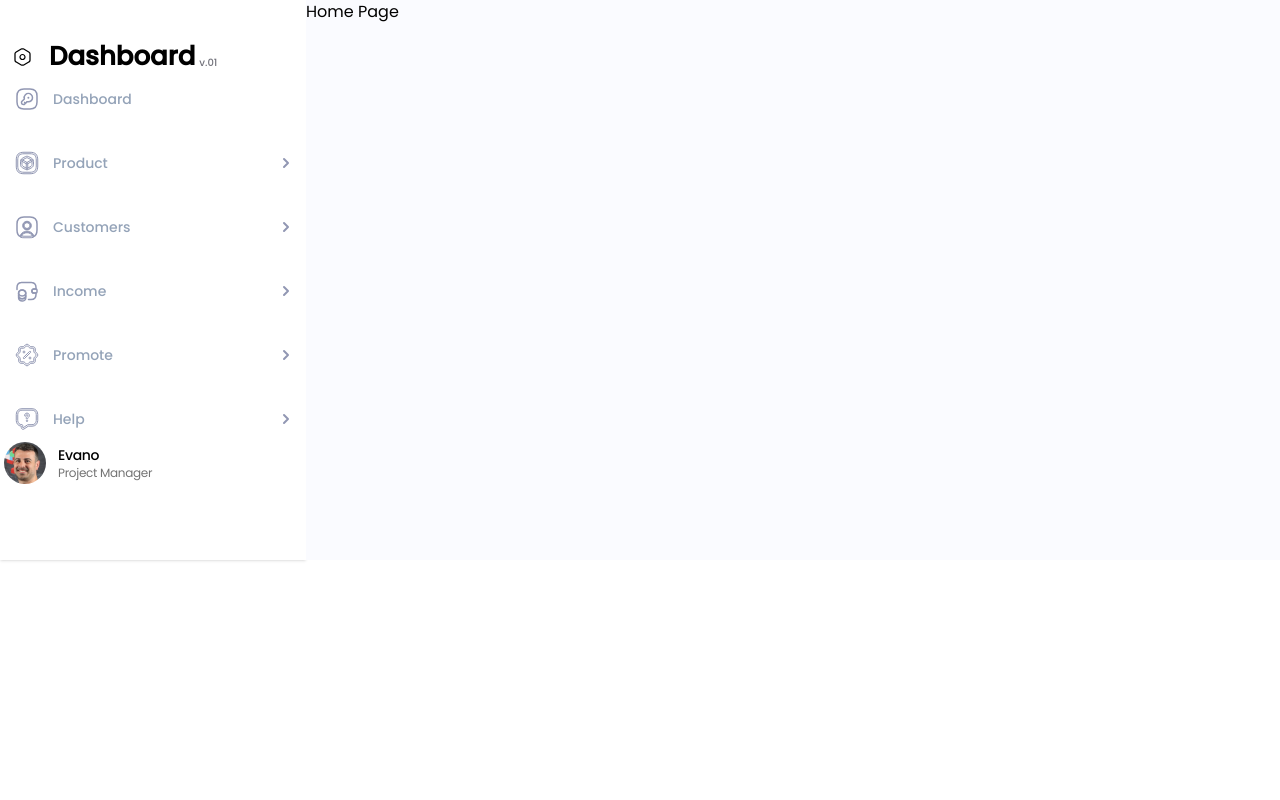
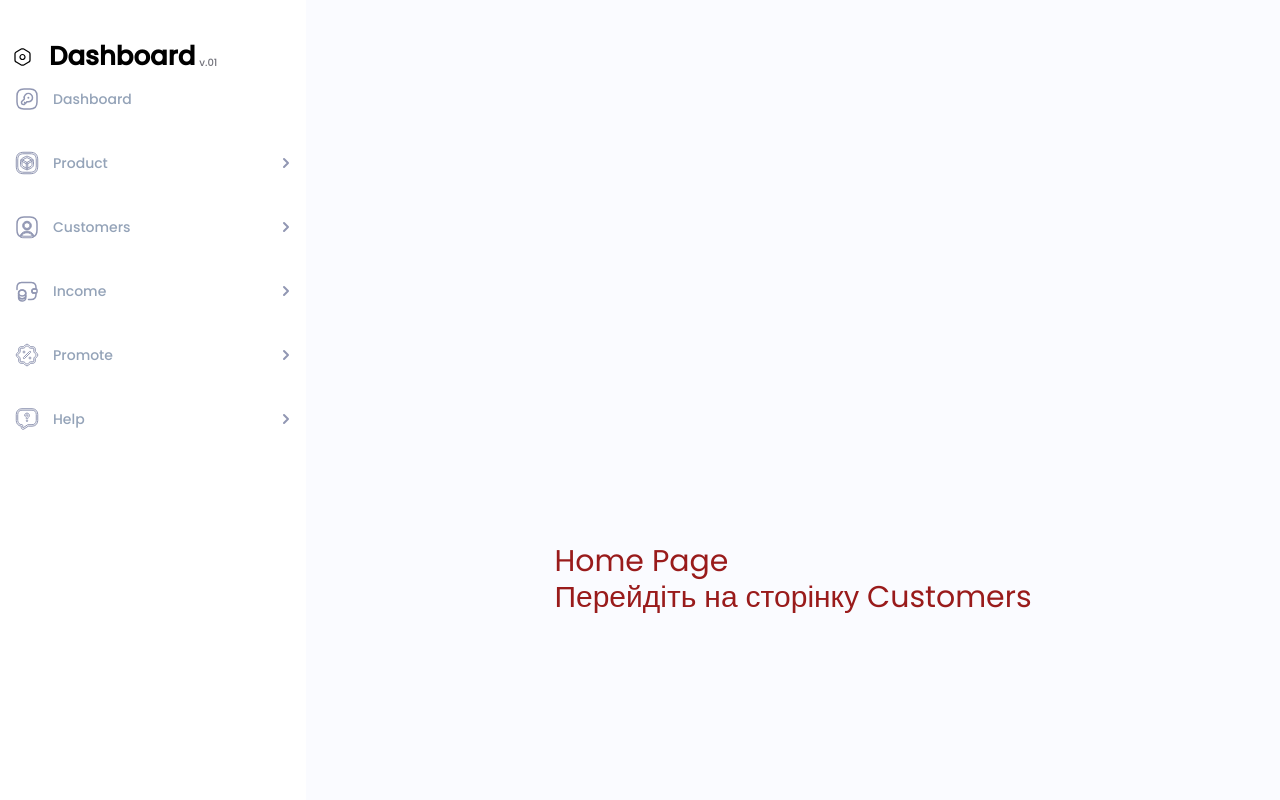
Before and after one commit to PVO-fullstack/test_crm, a Next.js app: page / in a window 1280 px wide. Shown: the top 800 px of the page. Built offline with nearby package versions, Linux system fonts and the light colour scheme.

Commit message:
change home

```diff
--- a/app/component/Product/Product.tsx
+++ b/app/component/Product/Product.tsx
@@ -3,5 +3,9 @@ import React from 'react';
 export interface Props {}
 
 export default function Product({}: Props) {
-  return <div className="bg-[#FAFBFF]">Home Page</div>;
+  return (
+    <div className="bg-[#FAFBFF] text-red-800 text-3xl flex items-center justify-center">
+      Home Page <br /> Перейдіть на сторінку Customers
+    </div>
+  );
 }
--- a/app/component/SideMenu/SideMenu.tsx
+++ b/app/component/SideMenu/SideMenu.tsx
@@ -8,8 +8,8 @@ export interface Props {}
 export default function SideMenu({}: Props) {
   return (
     <aside className="shadow">
-      <div className=" px-1 flex flex-col justify-between h-full mb:px-7 pt-[37px] pb-[76px] bg-white  ">
-        <div className="md-[598px]">
+      <div className=" px-1 flex flex-col h-full mb:px-7 pt-[37px] pb-[76px] bg-white  ">
+        <div className="mb-[597px]">
           <Logo />
           <DashboardList />
         </div>
```
